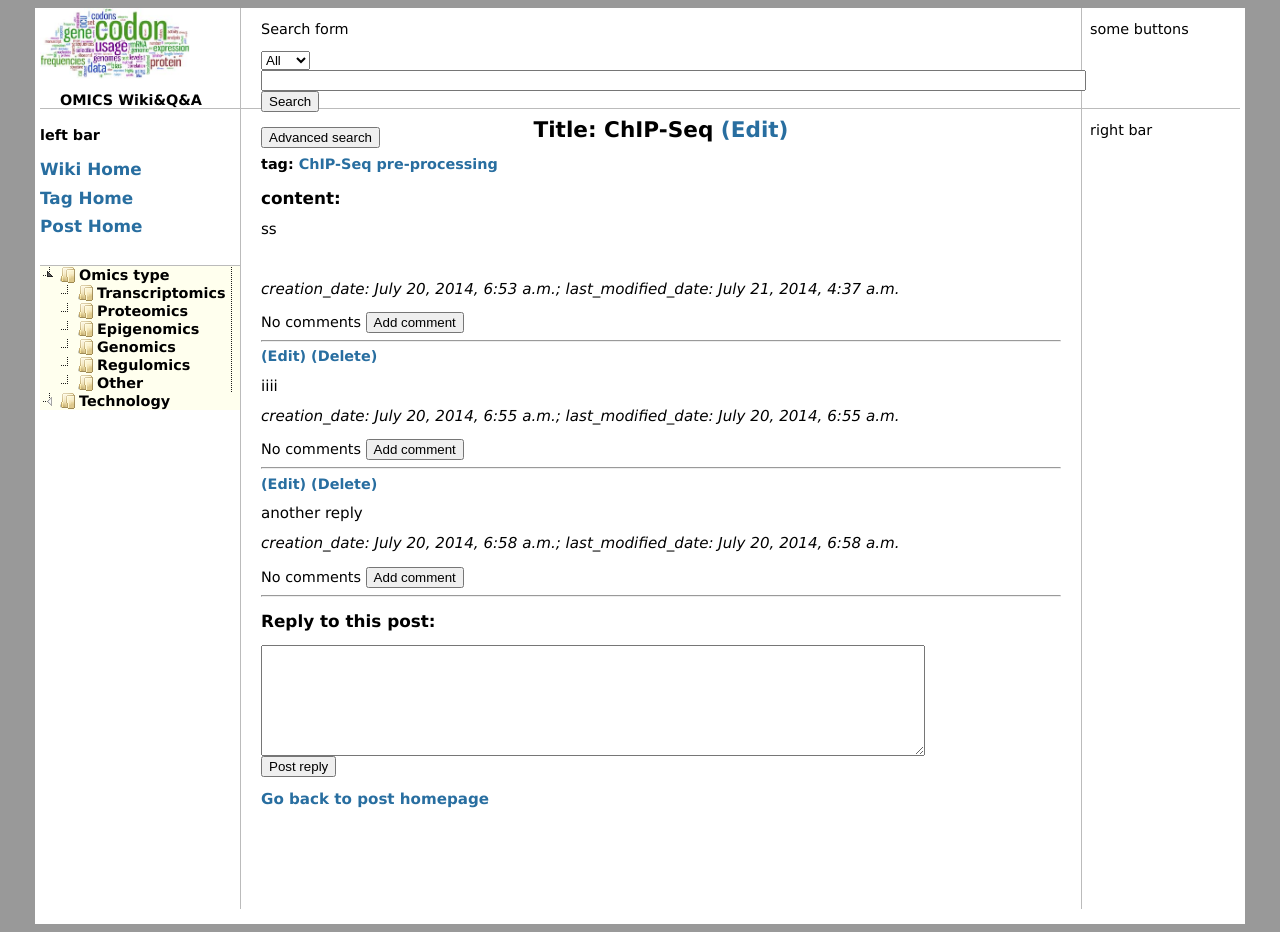
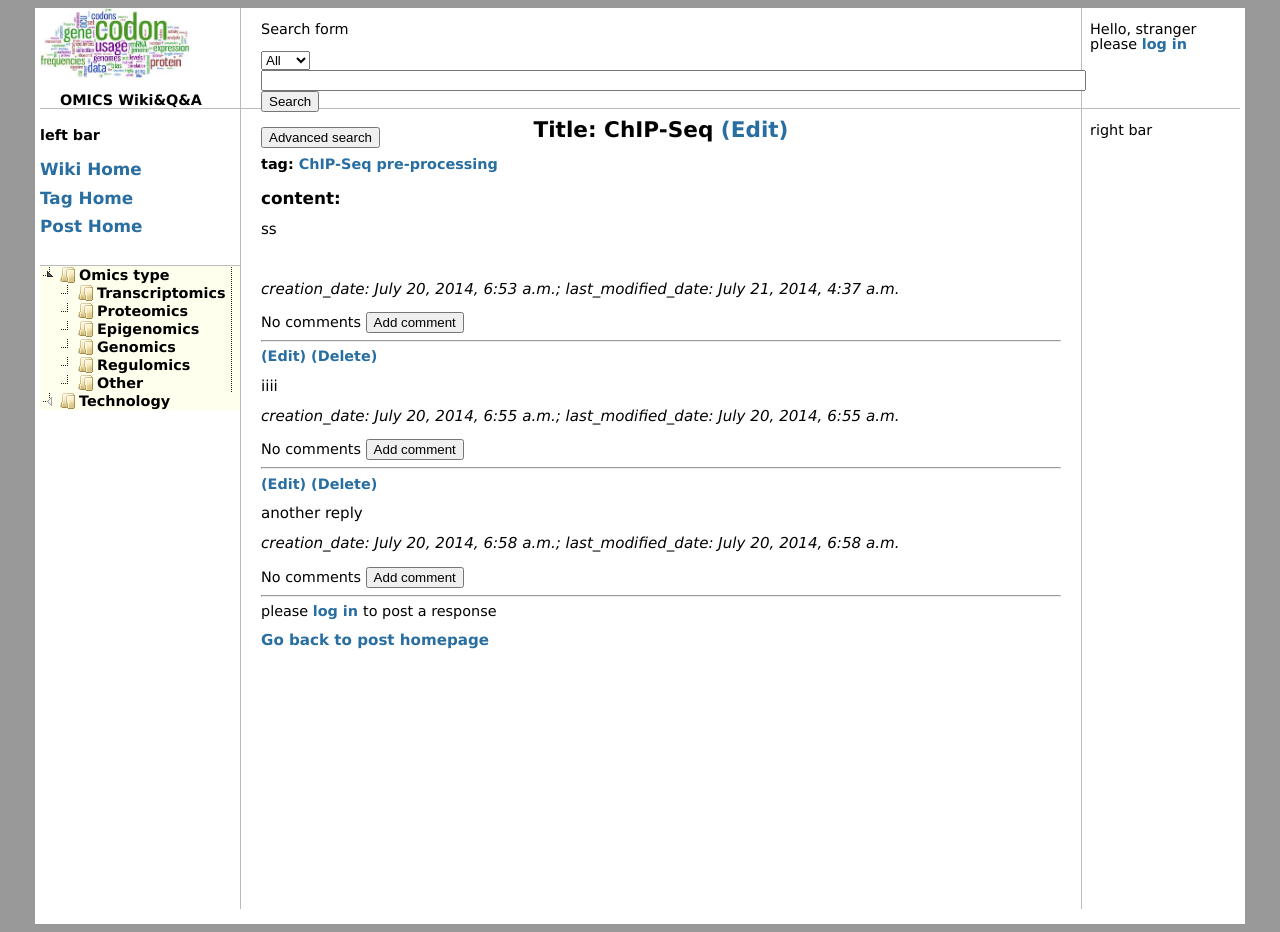
Before and after one commit to shawnzhangyx/OMICSPEDIA, a Django app: page /posts/1/ in a window 1280 px wide. Run offline with Django 3.2, Linux system fonts and the light colour scheme; data comes from the database, SQL or seed files in the repository; both versions use the stored data as it was after the commit; parts of the project's set-up code (start-up, migrations or seed data) failed here and were passed over; some libraries are stand-ins or nearby versions.

Commit message:
a few user changes

```diff
--- a/bioinf_project/templates/base.html
+++ b/bioinf_project/templates/base.html
@@ -3,10 +3,14 @@
 
 <head>
 {% load staticfiles %}
+{% block head %}
+<!-- This is the head section for other child pages to change.
+-->
+{% endblock head %}
 
 <link rel="stylesheet" type="text/css" href="{% static 'base.css' %}" />
 
-        <title>Use jsTree</title>
+
         <script src="/static/jquery.js">
         </script>
         <script src="/static/jquery.jstree.js">
@@ -86,7 +90,7 @@
                         }
                     })
             });
-        </script>
+</script>
 
 
 
@@ -95,8 +99,7 @@
 <script src="{% static 'highlight/highlight.pack.js' %}"></script>
 <script>hljs.initHighlightingOnLoad();</script>
 
-{% block head %}
-{% endblock head %}
+
 </head>
 
 <body>
@@ -122,7 +125,14 @@
         <button type="button"> Advanced search </button>
         </div>
         <div id = "some_buttons" >
-        <p> some buttons </p>
+        {% block top_right %}
+            {% if user.is_authenticated %}
+                <p> Hello, {{user.username}}! </p>
+                <p> <a href = "{% url 'users:logout' %}"> log out? </a> </p>
+            {% else %}
+                <p> Hello, stranger please <a href = "{% url 'users:login' %}"> log in </a> </p>
+            {% endif %}
+        {% endblock top_right %}
         </div>
     </div>
     <div id = "middle">
--- a/bioinf_project/templates/index.html
+++ b/bioinf_project/templates/index.html
@@ -1,4 +1,8 @@
 {% extends "base.html" %}
+{% block head %}
+<title> homepage </title>
+{% endblock head %}
+
 {% block content %}
 <html>
 <head>
--- a/bioinf_project/templates/posts/post_detail.html
+++ b/bioinf_project/templates/posts/post_detail.html
@@ -50,12 +50,16 @@ No comments
 {% endfor %}
 <!-- add reply -->
 
+{% if user.is_authenticated %}
 <form action='{% url "posts:replypost-new" mainpost_id=mainpost.id %}' method="post">
 {% csrf_token %}
 <h3> Reply to this post:</h3>
 <textarea rows='7' cols='80'  name="content"></textarea> <br>
 <input type="submit" value="Post reply">
 </form>
+{% else %}
+please <a href = "{% url 'users:login' %}"> log in </a> to post a response
+{% endif %}
 
 <p> <a href = "{% url 'posts:post-index' %}"> Go back to post homepage</a> </p>
 
--- a/bioinf_project/templates/tags/index.html
+++ b/bioinf_project/templates/tags/index.html
@@ -6,9 +6,9 @@
 
 {% block content %}
 <h1> HomePage for tags</h1>
-
+{% if user.is_authenticated %}
 <button type='button' onclick='location.href="{% url "tags:tag-create" parent_id=0 %}"'> Create new tag </button>
-
+{% endif %}
 <form action="{% url 'tags:tag-search' %}" method="get">
 <input type="text" name="search_content" />
 <input type="submit" value="Search Tag" />
--- a/bioinf_project/templates/wiki/wiki_detail.html
+++ b/bioinf_project/templates/wiki/wiki_detail.html
@@ -9,11 +9,7 @@
 {% endblock head %}
 
 {% block content %}
-{% if user.is_authenticated %}
-<h2> Hello, {{user.username}}! </h2>
-{% else %}
-<h2> Hello, stranger please <a href = "{% url 'users:login' %}"> log in </a> </h2>
-{% endif %}
+
 <h1> Wiki Title: {{page.title}} <a href = "{% url 'wiki:wiki-edit' page.id %}"> (Edit) </a>
      <a href = "{% url 'wiki:wiki-history' page.id %}"> (History) </a>
 </h1>
--- a/bioinf_project/users/urls.py
+++ b/bioinf_project/users/urls.py
@@ -2,4 +2,5 @@ from django.conf.urls import patterns, url
 from . import views
 urlpatterns = patterns('',
 url(r'^login/',views.Login.as_view(), name = "login"),
+url(r'^logout/', views.Logout.as_view(), name="logout"),
 )
--- a/bioinf_project/users/views.py
+++ b/bioinf_project/users/views.py
@@ -14,4 +14,6 @@ class Login(FormView):
         return redirect('index')
 
 class Logout(View):
-    pass
+    def get(self, request, *args, **kwargs):
+        logout(request)
+        return redirect('index')
```
Also changed, not shown: bioinf_project/db.sqlite3.
